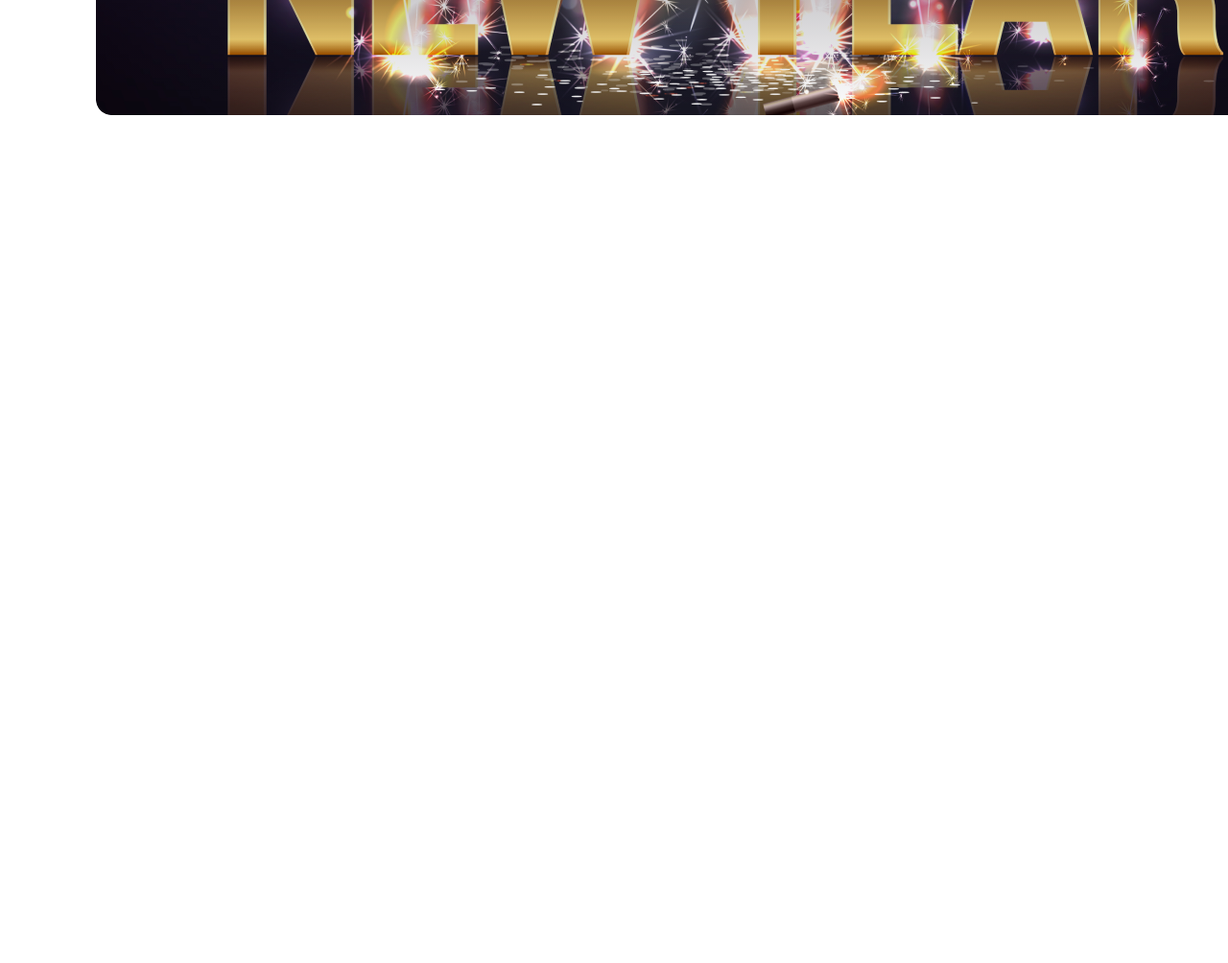
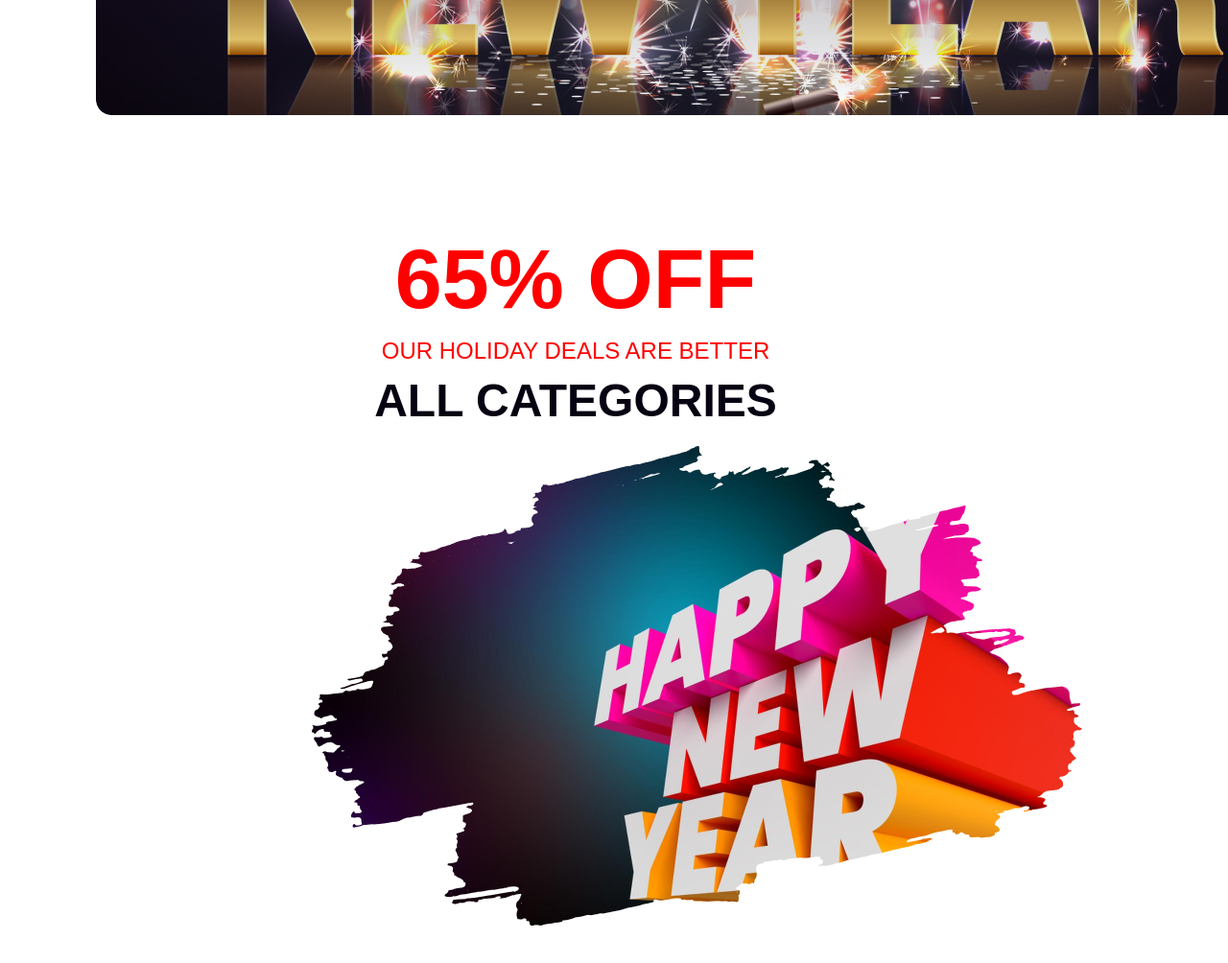
Before and after one commit to Sumonroy360/first-assignment, a plain HTML site: page index.html in a window 1280 px wide. Shown: the part 500-1504 px from the top of the page at 96% size. Before the commit the page ends 800 px from the top, so only its background shows below. Drawn offline with Linux system fonts and the light colour scheme.

Commit message:
offer-section added done

```diff
--- a/css style/style.css
+++ b/css style/style.css
@@ -6,7 +6,7 @@
 
 }
 
-/* header related style */
+/* header style start hare */
 
 .header-container {
      border-radius: 16px;
@@ -19,7 +19,7 @@
 .header-text {
      color: #FFF;
      text-align: center;
-     padding:150px 344px 117px 344px;
+     padding: 150px 344px 117px 344px;
 }
 
 .header-title-1 {
@@ -31,3 +31,37 @@
      font-size: 72px;
      font-weight: 900;
 }
+/* header style end hare */
+
+
+/* offer section style start */
+
+.offer-section {
+     margin: 120px 380px 120px 200px;
+}
+
+.offer-percentage {
+     color: #F00;
+     text-align: center;
+     font-family: sans-serif;
+     font-size: 88px;
+     font-weight: 700;
+}
+
+
+.offer-holly {
+     color: #F00;
+     text-align: center;
+     font-family: sans-serif;
+     font-size: 24px;
+     font-weight: 500;
+}
+
+.all-categories {
+     color: #070211;
+     text-align: center;
+     font-family: sans-serif;
+     font-size: 48px;
+     font-weight: 700;
+}
+/* offer section style end */
--- a/index.html
+++ b/index.html
@@ -23,7 +23,16 @@
 
      </header>
      <main>
+          <section class="offer-section">
+               <h2 class="offer-percentage">65% OFF</h2>
+               <p class="offer-holly">OUR HOLIDAY DEALS ARE BETTER</p>
+               <h3 class="all-categories">ALL CATEGORIES</h3>
 
+               <div class="offer-imge">
+                    <img src="images/New Year Photo.png" alt="">
+               </div>
+
+          </section>
      </main>
      <footer>
 
```
